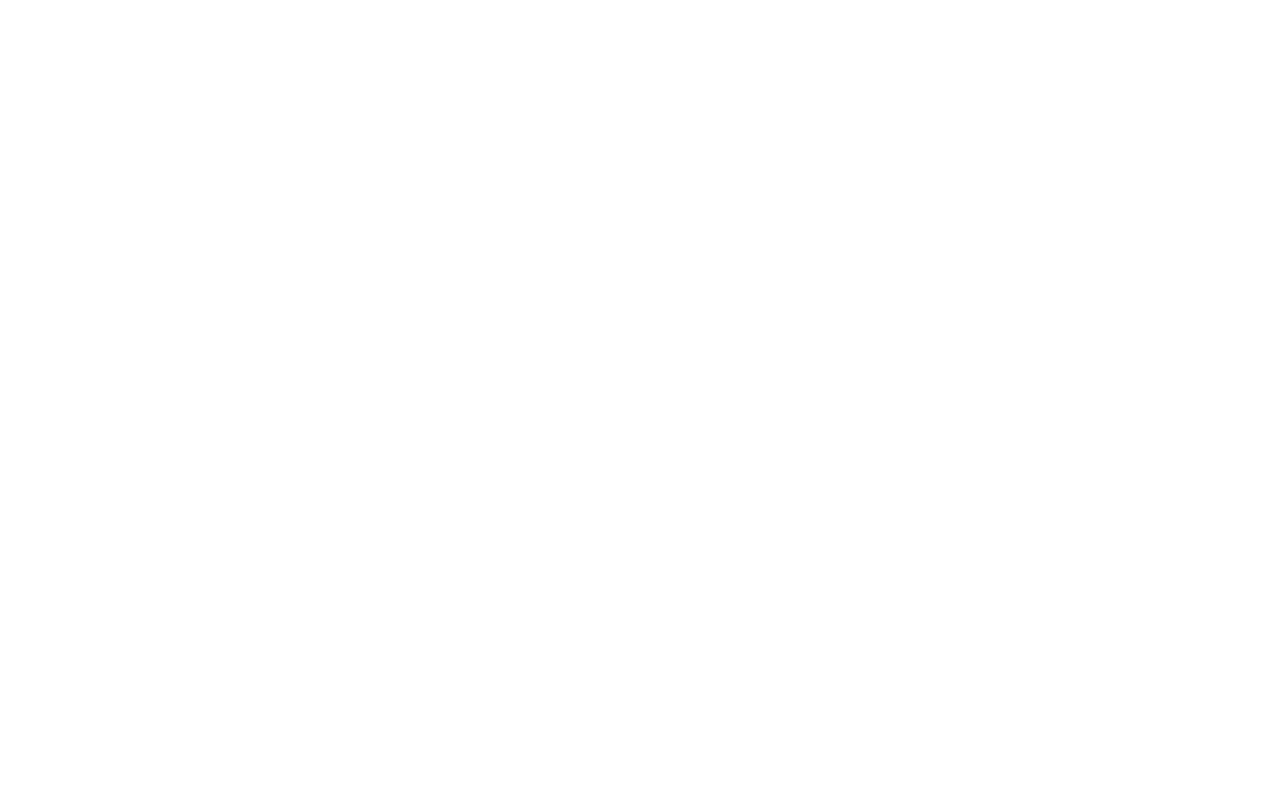
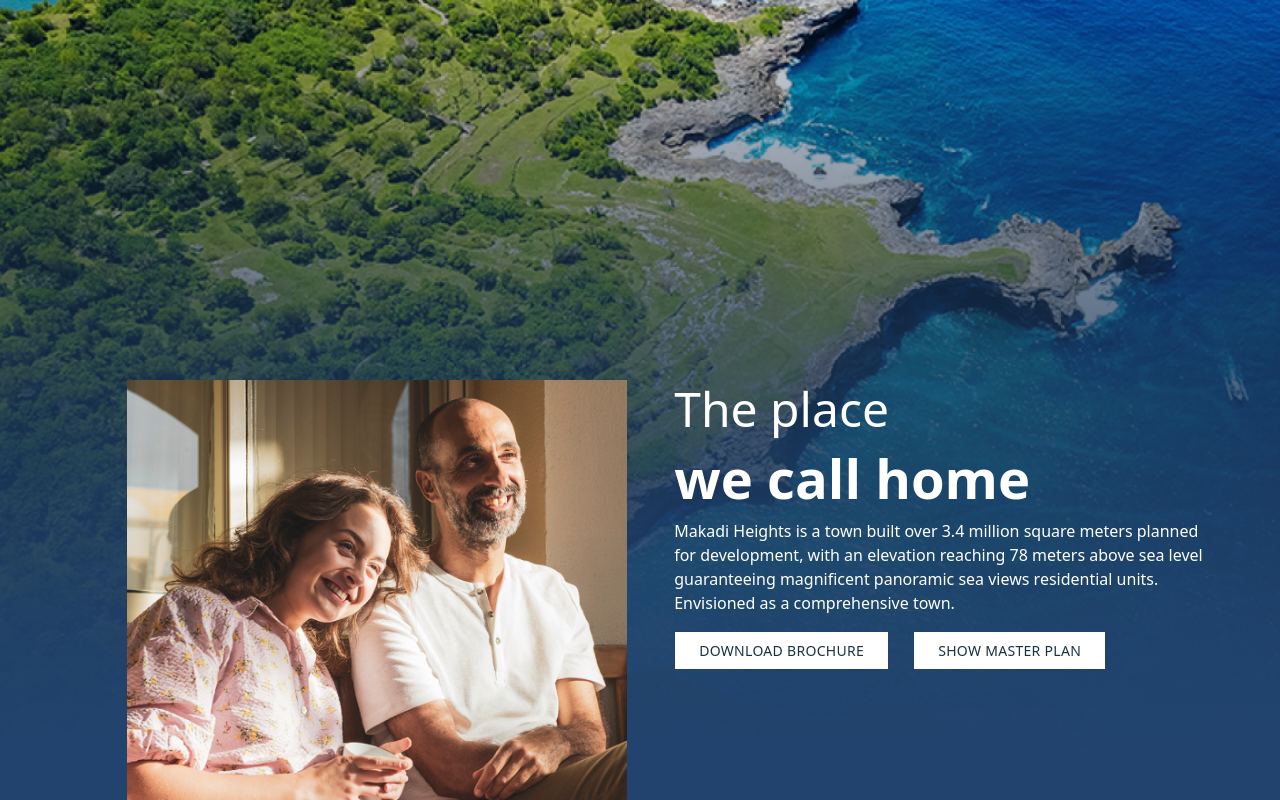
Before and after one commit to Yasser-Alnajjar/beyond-task, a React (Vite) app: page / in a window 1280 px wide. Shown: the top 800 px of the page. Built offline with nearby package versions, Linux system fonts and the light colour scheme.

Commit message:
create hero section with animation

```diff
--- a/package.json
+++ b/package.json
@@ -10,8 +10,10 @@
     "preview": "vite preview"
   },
   "dependencies": {
+    "bootstrap": "^5.3.2",
     "framer-motion": "^10.17.6",
     "react": "^18.2.0",
+    "react-bootstrap": "^2.9.2",
     "react-dom": "^18.2.0",
     "sass": "^1.69.7",
     "swiper": "^11.0.5"
--- a/src/App.jsx
+++ b/src/App.jsx
@@ -1,10 +1,14 @@
 import Carousel from "./components/Carousel";
+import HeroSection from "./components/HeroSection";
 
 function App() {
   return (
     <>
       <header></header>
-      <main>{/* <Carousel/> */}</main>
+      <main>
+        <HeroSection />
+        {/* <Carousel/> */}
+      </main>
     </>
   );
 }
--- /dev/null
+++ b/src/components/HeroSection/HeroSection.scss
@@ -0,0 +1,42 @@
+.hero_section {
+  background-position: center;
+  overflow: hidden;
+  background: linear-gradient(180deg, rgba(0, 0, 0, 0) 0%, #21436e 85%),
+    url("../../assets/Makadi_Heights_Render.png");
+  background-repeat: no-repeat;
+  background-size: cover;
+  background-attachment: fixed;
+  .container {
+    position: relative;
+    height: 120vh;
+  }
+  .row {
+    position: absolute;
+    bottom: 5rem;
+    left: 53%;
+    transform: translate(-50%);
+    width: 100%;
+    .image {
+      height: 500px;
+      img {
+        width: 100%;
+        max-height: 100%;
+        object-fit: contain;
+      }
+    }
+    .info {
+      color: #ffffff;
+      height: 100%;
+      .main-title {
+        font-size: 3rem;
+      }
+      .sub-title {
+        font-size: 3.4rem;
+        font-weight: 800;
+      }
+      .btn-custom {
+        text-transform: uppercase;
+      }
+    }
+  }
+}
--- /dev/null
+++ b/src/components/HeroSection/index.jsx
@@ -0,0 +1,82 @@
+import { Col, Row, Container, Button } from "react-bootstrap";
+import { motion, MotionConfig } from "framer-motion";
+
+import "./HeroSection.scss";
+import heroSectionImage from "../../assets/DSC.png";
+
+export default function HeroSection() {
+  return (
+    <section className="hero_section">
+      <Container>
+        <Row>
+          <Col md={6}>
+            <motion.div
+              initial={{
+                transform: "translateX(-150%)",
+              }}
+              animate={{
+                transform: "translateX(0)",
+              }}
+              transition={{
+                duration: 1,
+              }}
+              className="image"
+            >
+              <img src={heroSectionImage} alt="DSC" />
+            </motion.div>
+          </Col>
+          <Col md={6}>
+            <motion.div
+              style={{}}
+              initial={{
+                transform: "translateX(150%)",
+              }}
+              animate={{
+                transform: "translateX(0)",
+              }}
+              transition={{
+                duration: 1,
+              }}
+              className="info"
+            >
+              <h5 className="main-title">The place</h5>
+              <h2 className="sub-title">we call home</h2>
+              <p className="text">
+                Makadi Heights is a town built over 3.4 million square meters
+                planned for development, with an elevation reaching 78 meters
+                above sea level guaranteeing magnificent panoramic sea views
+                residential units. Envisioned as a comprehensive town.
+              </p>
+              <div className="d-flex gap-4">
+                <motion.button
+                  whileHover={{
+                    scale: 0.98,
+                    rotate: "5deg",
+                  }}
+                  transition={{
+                    ease: "backInOut",
+                  }}
+                  className="btn btn-custom"
+                >
+                  Download Brochure
+                </motion.button>
+                <motion.button
+                  whileHover={{
+                    scale: 0.98,
+                    rotate: "5deg",
+                  }}
+                  transition={{
+                    ease: "backInOut",
+                  }}
+                  className="btn btn-custom"
+                >
+                  Show Master plan
+                </motion.button>
+              </div>
+            </motion.div>
+          </Col>
+        </Row>
+      </Container>
+    </section>
+  );
+}
--- a/src/index.scss
+++ b/src/index.scss
@@ -1,5 +1,34 @@
+$primary: #1a3143;
+$primary-alt: #21436e;
+$secondary: #268fb4;
+$white: #fff;
+$black: #000;
+$spacing: 1.5rem;
+$transition: 0.4s;
+$gray: #757575;
+
 * {
   margin: 0;
   padding: 0;
   box-sizing: border-box;
 }
+.btn-custom {
+  color: $primary;
+  border: 1px solid $primary-alt;
+  font-weight: 400;
+  font-size: 14px;
+  text-align: center;
+  letter-spacing: 0.3px;
+  padding: 0.5rem 1.5rem;
+  background-color: $white;
+  border-radius: 0;
+  &:hover,
+  &:active,
+  &:focus {
+    background-color: $white !important;
+    color: $primary !important;
+  }
+}
+body {
+  height: 10000px;
+}
```
Also changed, not shown: src/main.jsx (+7 -7 lines), .eslintrc.cjs, src/assets/DSC.png (renamed from src/assets/DSC_5199 1.png), 1 other file (tests, documents, lock files or other folders).
